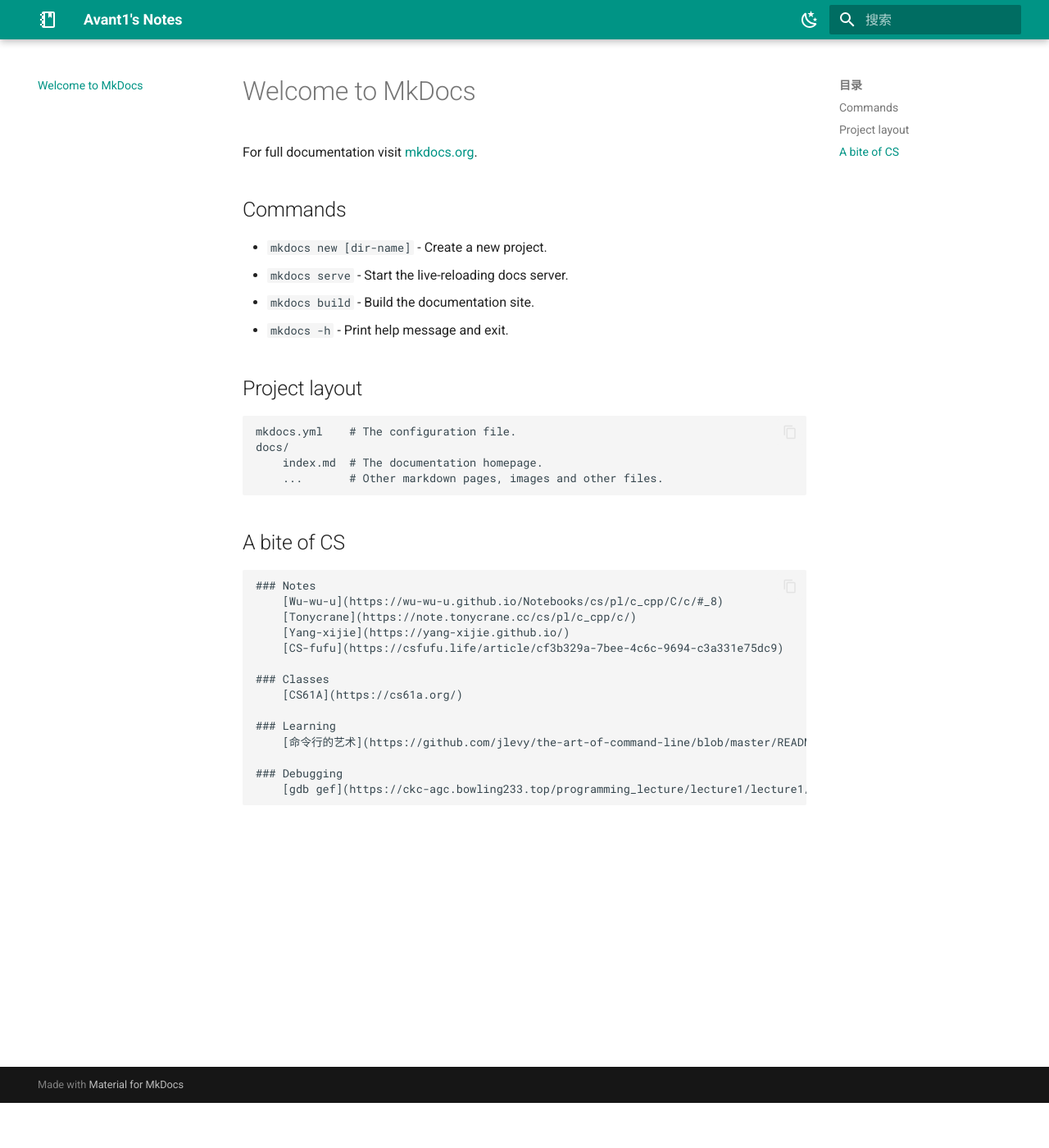
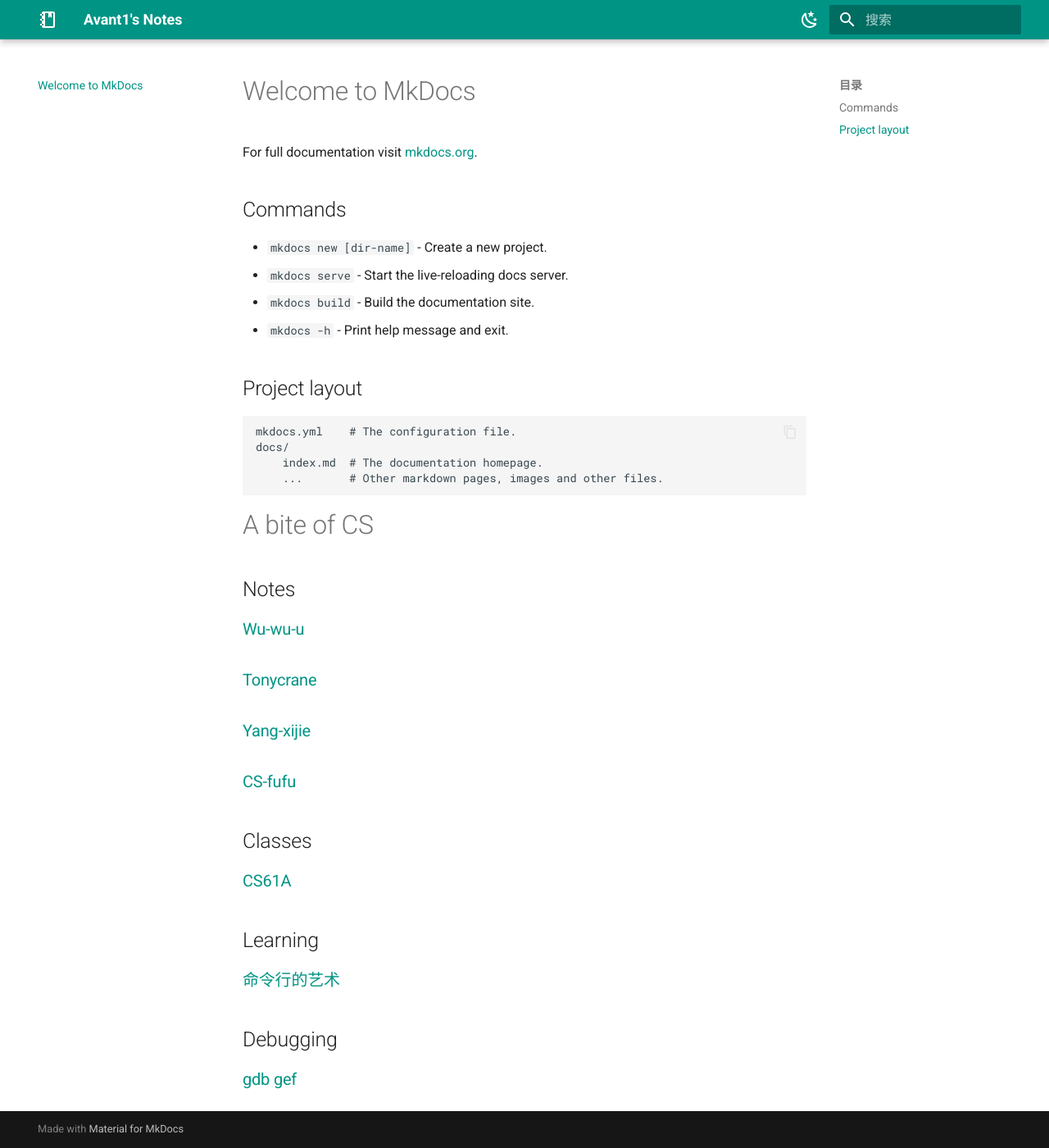
Before and after one commit to Avantihub/avantihub.github.io, an MkDocs documentation site: the page built from docs/index.md, in a window 1280 px wide and 1400 px high, scrolled down 55 px. Shown: the whole window at 82% size. Built offline with MkDocs 1.6.1 and Material for MkDocs 9.7.7, drawn with Linux system fonts in a browser that asks for light colours.

```diff
--- a/docs/index.md
+++ b/docs/index.md
@@ -15,18 +15,24 @@ For full documentation visit [mkdocs.org](https://www.mkdocs.org).
     docs/
         index.md  # The documentation homepage.
         ...       # Other markdown pages, images and other files.
-## A bite of CS
-    ### Notes
-        [Wu-wu-u](https://wu-wu-u.github.io/Notebooks/cs/pl/c_cpp/C/c/#_8)
-        [Tonycrane](https://note.tonycrane.cc/cs/pl/c_cpp/c/)
-        [Yang-xijie](https://yang-xijie.github.io/)
-        [CS-fufu](https://csfufu.life/article/cf3b329a-7bee-4c6c-9694-c3a331e75dc9)
+# A bite of CS
 
-    ### Classes
-        [CS61A](https://cs61a.org/)
+## Notes
 
-    ### Learning
-        [命令行的艺术](https://github.com/jlevy/the-art-of-command-line/blob/master/README-zh.md)
+### [Wu-wu-u](https://wu-wu-u.github.io/Notebooks/cs/pl/c_cpp/C/c/#_8)
 
-    ### Debugging
-        [gdb gef](https://ckc-agc.bowling233.top/programming_lecture/lecture1/lecture1/)
+### [Tonycrane](https://note.tonycrane.cc/cs/pl/c_cpp/c/)
+
+### [Yang-xijie](https://yang-xijie.github.io/)
+
+### [CS-fufu](https://csfufu.life/article/cf3b329a-7bee-4c6c-9694-c3a331e75dc9)
+
+## Classes
+### [CS61A](https://cs61a.org/)
+
+## Learning
+
+### [命令行的艺术](https://github.com/jlevy/the-art-of-command-line/blob/master/README-zh.md)
+
+## Debugging
+### [gdb gef](https://ckc-agc.bowling233.top/programming_lecture/lecture1/lecture1/)
```
